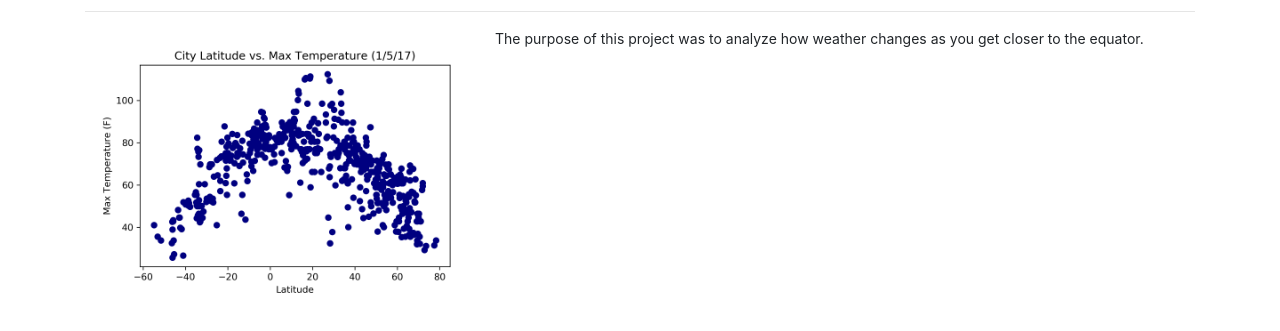
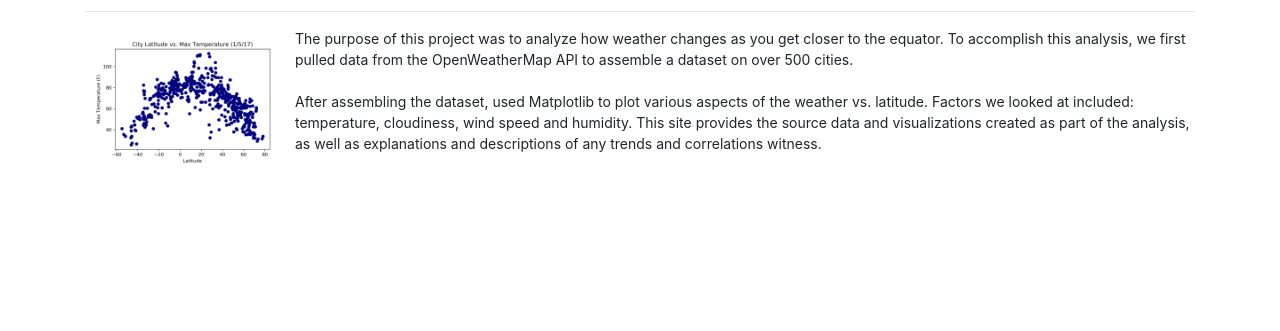
Before and after one commit to hbielser/web-design-challenge, a plain HTML site: page WebVisualizations/index.html in a window 1280 px wide. Shown: the part 73-404 px from the top of the page. Drawn offline with nearby package versions, Linux system fonts and the light colour scheme.

Commit message:
Progress as of 10:45 a.m. 10/3/20

```diff
--- a/WebVisualizations/index.html
+++ b/WebVisualizations/index.html
@@ -11,31 +11,21 @@
 
   <link rel="stylesheet" href="style.css">
 
-  <style>
-    body {
-        margin: 20px;
-        text-align: left;
-    }
-    h1 {
-        color: teal;
-    }
-    img {
-        float: left;
-        margin: 5px;
-    }
-    p {
-        text-align: left;
-        font-size: 14px;
-    }
-  </style>
 </head>
 
 <body class = "container">
   <h1 id = "header">Summary: Latitude vs X</h1>
   <hr>
-  <img src="Lat.MaxTemp.png" width = "400" alt="Latitude vs Max Temperature">
+  <img src="Lat.MaxTemp.png" width = "200" alt="Latitude vs Max Temperature">
   <p>
     The purpose of this project was to analyze how weather changes as you get closer to the equator.
+    To accomplish this analysis, we first pulled data from the OpenWeatherMap API to assemble a
+    dataset on over 500 cities.
+    <br></br>
+    After assembling the dataset, used Matplotlib to plot various aspects of the weather vs. latitude.
+    Factors we looked at included: temperature, cloudiness, wind speed and humidity. This site provides the
+    source data and visualizations created as part of the analysis, as well as explanations and descriptions
+    of any trends and correlations witness.
   </p>
 </body>
 </html>
--- a/WebVisualizations/style.css
+++ b/WebVisualizations/style.css
@@ -14,3 +14,22 @@
 .margin-top-80 {
   margin-top: 80px;
 }
+
+body {
+  margin: 20px;
+  text-align: left;
+}
+
+h1 {
+  color: teal;
+}
+
+img {
+  float: left;
+  margin: 5px;
+}
+
+p {
+  text-align: left;
+  font-size: 14px;
+}
```
